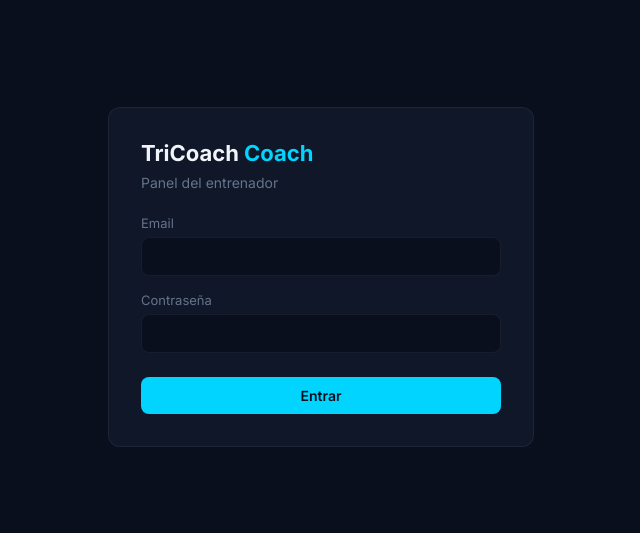
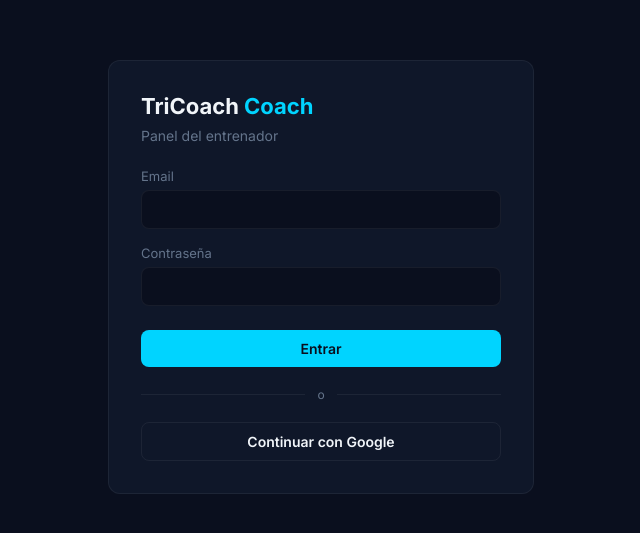
Before and after one commit to Lucasbilbo/tricoach-coach-dashboard, a React (Vite) app: page / in a window 1280 px wide. Shown: the part 147-680 px from the top of the page, without its empty margins (319-959 px from the left). Built offline with nearby package versions, Linux system fonts and the light colour scheme; no server answers.

Commit message:
feat: login con Google via Supabase OAuth

```diff
--- a/src/components/Dashboard.jsx
+++ b/src/components/Dashboard.jsx
@@ -17,6 +17,27 @@ export default function Dashboard() {
         const { data: sessionData } = await supabase.auth.getSession()
         const userId = sessionData?.session?.user?.id
         if (!userId) {
+          navigate('/')
+          return
+        }
+
+        // El login con Google llega aquí sin pasar por la verificación de Login.jsx:
+        // solo usuarios presentes en `coaches` pueden usar el panel
+        const { data: coach, error: coachError } = await supabase
+          .from('coaches')
+          .select('id')
+          .eq('id', userId)
+          .maybeSingle()
+
+        if (!activo) return
+
+        if (coachError) {
+          setError('Error verificando el acceso')
+          return
+        }
+
+        if (!coach) {
+          await supabase.auth.signOut()
           navigate('/')
           return
         }
--- a/src/components/Login.jsx
+++ b/src/components/Login.jsx
@@ -56,6 +56,21 @@ export default function Login() {
     }
   }
 
+  async function handleGoogle() {
+    setError('')
+    try {
+      const { error: oauthError } = await supabase.auth.signInWithOAuth({
+        provider: 'google',
+        options: { redirectTo: 'https://jongarcia.getricoach.com/dashboard' },
+      })
+      if (oauthError) {
+        setError('No se pudo iniciar sesión con Google. Inténtalo de nuevo.')
+      }
+    } catch {
+      setError('Error de conexión con Google. Inténtalo de nuevo.')
+    }
+  }
+
   return (
     <div
       style={{
@@ -108,6 +123,26 @@ export default function Login() {
         >
           {cargando ? 'Entrando…' : 'Entrar'}
         </button>
+
+        <div style={{ display: 'flex', alignItems: 'center', gap: 12, margin: '20px 0' }}>
+          <div style={{ flex: 1, height: 1, background: COLORS.cardBorder }} />
+          <span style={{ color: COLORS.textSecondary, fontSize: 12 }}>o</span>
+          <div style={{ flex: 1, height: 1, background: COLORS.cardBorder }} />
+        </div>
+
+        <button
+          type="button"
+          onClick={handleGoogle}
+          style={{
+            ...buttonStyle,
+            width: '100%',
+            background: 'transparent',
+            color: COLORS.textPrimary,
+            border: `1px solid ${COLORS.cardBorder}`,
+          }}
+        >
+          Continuar con Google
+        </button>
       </form>
     </div>
   )
```
